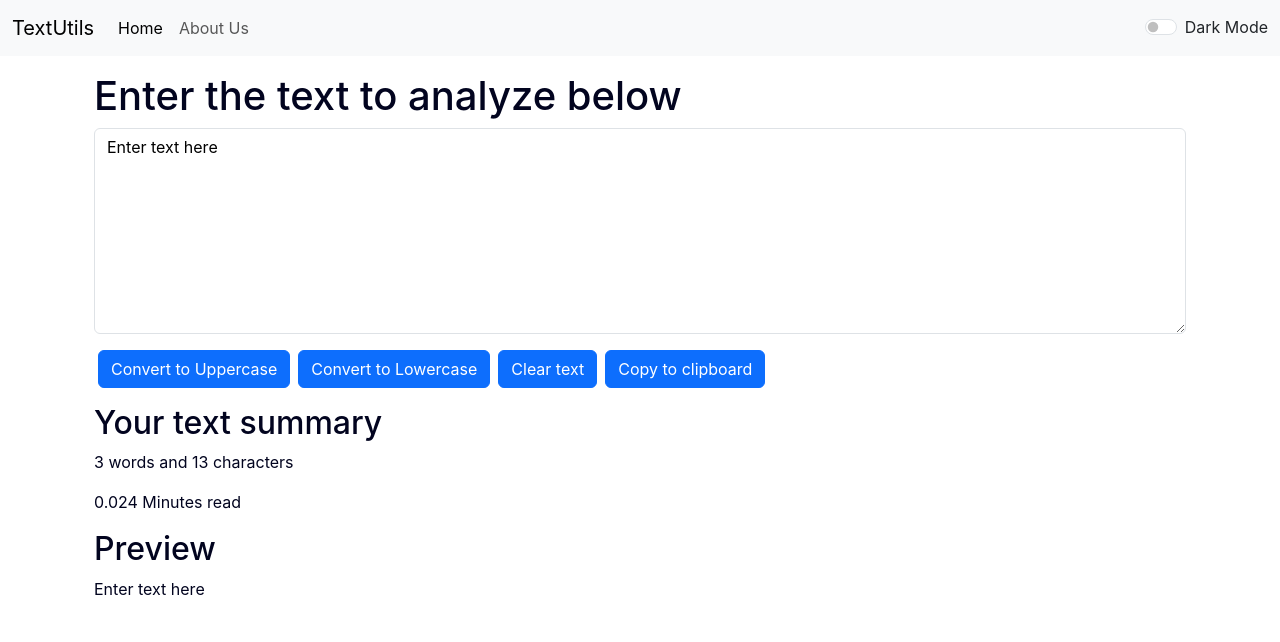
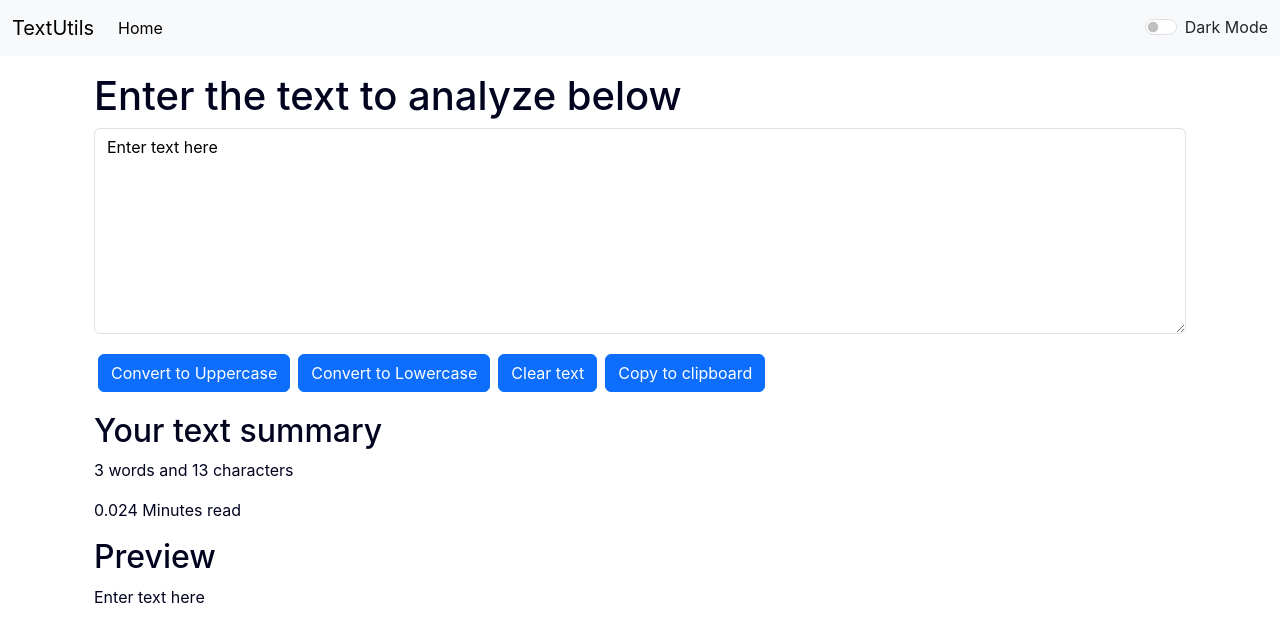
Before and after one commit to sameehana18/TextUtils, a React (Create React App) app: page / in a window 1280 px wide. Shown: the top 642 px of the page. Built offline with nearby package versions, Linux system fonts and the light colour scheme.

Commit message:
gh pages

```diff
--- a/package.json
+++ b/package.json
@@ -1,4 +1,5 @@
 {
+  "homepage": "https://sameehana18.github.io/TextUtils",
   "name": "textutils",
   "version": "0.1.0",
   "private": true,
@@ -6,6 +7,7 @@
     "@testing-library/jest-dom": "^5.17.0",
     "@testing-library/react": "^13.4.0",
     "@testing-library/user-event": "^13.5.0",
+    "gh-pages": "^6.1.1",
     "react": "^18.2.0",
     "react-dom": "^18.2.0",
     "react-router-dom": "^6.21.1",
@@ -13,6 +15,8 @@
     "web-vitals": "^2.1.4"
   },
   "scripts": {
+    "predeploy": "npm run build",
+    "deploy": "gh-pages -d build",
     "start": "react-scripts start",
     "build": "react-scripts build",
     "test": "react-scripts test",
--- a/src/App.js
+++ b/src/App.js
@@ -2,10 +2,10 @@ import logo from './logo.svg';
 import './App.css';
 import Navbar from './components/Navbar';
 import TextForm from './components/TextForm';
-import About from './components/About';
+// import About from './components/About';
 import Alert from './components/Alert';
 import { useState } from 'react';
-import { BrowserRouter, Route, Routes } from "react-router-dom";
+// import { BrowserRouter, Route, Routes } from "react-router-dom";
 
 
 function App() {
@@ -37,16 +37,17 @@ function App() {
   }
   return (
     <>
-    <BrowserRouter>
+    {/* <BrowserRouter> */}
       <Navbar title="TextUtils" aboutText="About Us" mode={mode} toggleMode={toggleMode}/>
       <Alert alert={alert}/>
       <div className="container my-3">
-        <Routes>
+        {/* <Routes>
           <Route exact path='/about' element={<About />}></Route>
-          <Route exact path='/' element={<TextForm showAlert={showAlert} heading="Enter the text to analyze below" mode={mode}/>}></Route>
-        </Routes>
+          <Route exact path='/' element={}></Route>
+        </Routes> */}
+        <TextForm showAlert={showAlert} heading="Enter the text to analyze below" mode={mode}/>
       </div>
-    </BrowserRouter>
+    {/* </BrowserRouter> */}
     {/* <About /> */}
     </>
   );
--- a/src/components/Navbar.js
+++ b/src/components/Navbar.js
@@ -1,6 +1,6 @@
 import React from "react";
 import PropTypes from "prop-types";
-import { Link } from "react-router-dom";
+// import { Link } from "react-router-dom";
 
 export default function Navbar(props) {
   const capitalize = (word) => {
@@ -13,9 +13,12 @@ export default function Navbar(props) {
       className={`navbar navbar-expand-lg navbar-${props.mode} bg-${props.mode}`}
     >
       <div className="container-fluid">
-        <Link className="navbar-brand" to="/">
+        {/* <a className="navbar-brand" href="/">
           {props.title}
-        </Link>
+        </a> */}
+        <a className="navbar-brand" href="#">
+          {props.title}
+        </a>
         <button
           className="navbar-toggler"
           type="button"
@@ -30,15 +33,15 @@ export default function Navbar(props) {
         <div className="collapse navbar-collapse" id="navbarSupportedContent">
           <ul className="navbar-nav me-auto mb-2 mb-lg-0">
             <li className="nav-item">
-              <Link className="nav-link active" aria-current="page" to="/">
+              <a className="nav-link active" aria-current="page" href="#">
                 Home
-              </Link>
+              </a>
             </li>
-            <li className="nav-item">
+            {/* <li className="nav-item">
               <Link className="nav-link" to="/about">
                 {props.aboutText}
               </Link>
-            </li>
+            </li> */}
           </ul>
           {/* <form className="d-flex" role="search">
             <input
--- a/src/components/TextForm.js
+++ b/src/components/TextForm.js
@@ -47,16 +47,16 @@ export default function TextForm(props) {
             style={{backgroundColor: props.mode==='dark'?'grey':'white', color: props.mode==='dark'?'white':'black'}}
           ></textarea>
         </div>
-        <button className="btn btn-primary mx-1" onClick={handleUpClick}>
+        <button className="btn btn-primary mx-1 my-1" onClick={handleUpClick}>
           Convert to Uppercase
         </button>
-        <button className="btn btn-primary mx-1" onClick={handleLoClick}>
+        <button className="btn btn-primary mx-1 my-1" onClick={handleLoClick}>
           Convert to Lowercase
         </button>
-        <button className="btn btn-primary mx-1" onClick={handleClearClick}>
+        <button className="btn btn-primary mx-1 my-1" onClick={handleClearClick}>
           Clear text
         </button>
-        <button className="btn btn-primary mx-1" onClick={handleCopyClick}>
+        <button className="btn btn-primary mx-1 my-1" onClick={handleCopyClick}>
           Copy to clipboard
         </button>
       </div>
```
Also changed, not shown: 1 other file (tests, documents, lock files or other folders).
